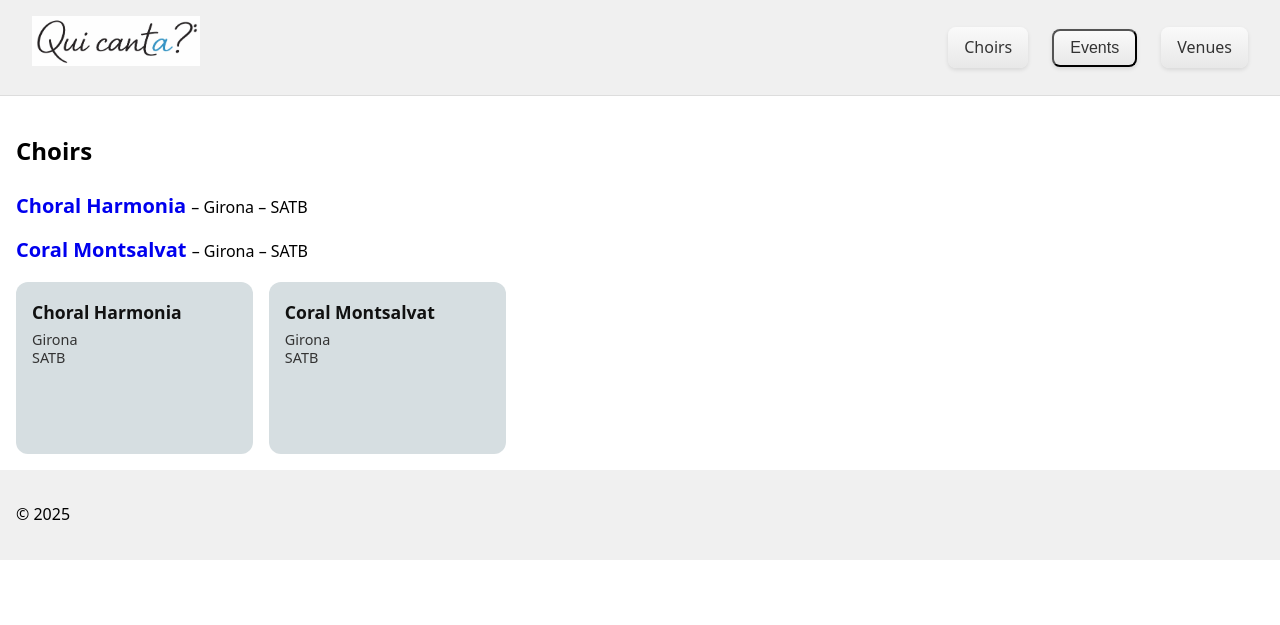
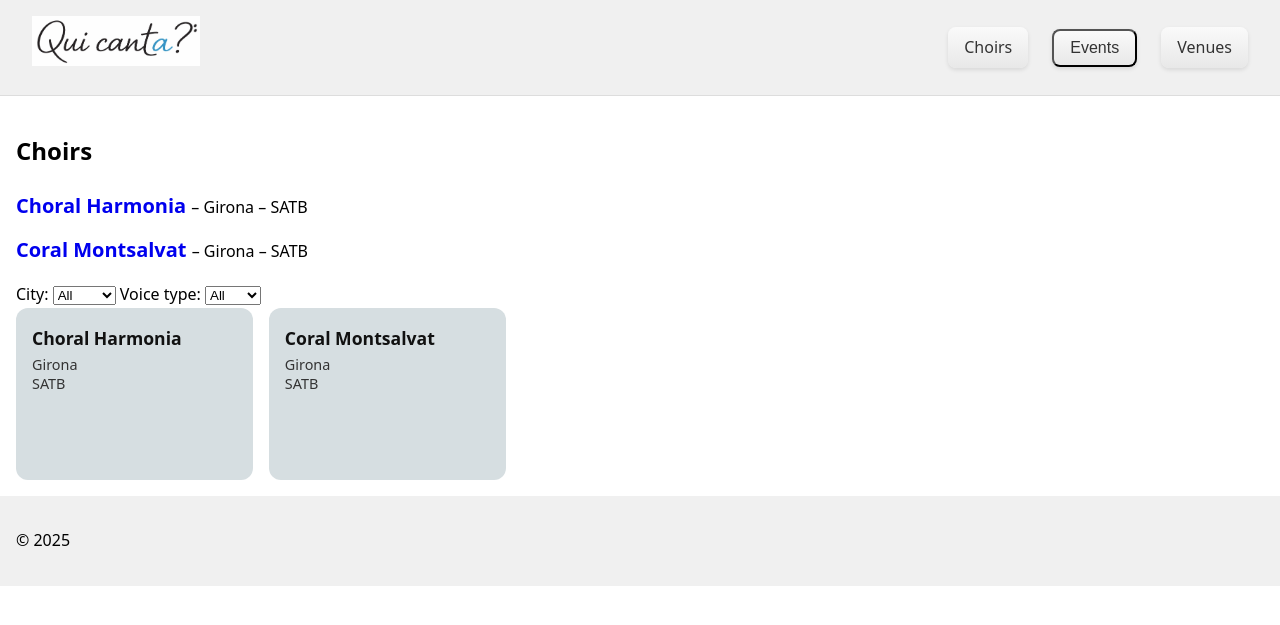
Before and after one commit to jllobera/quicanta, a Jekyll site: the page built from choirs.md, in a window 1280 px wide. Shown: the top 625 px of the page. Built offline with Jekyll 4.4.1, drawn with Linux system fonts in a browser that asks for light colours.

Commit message:
Implement city and voice type filters for choirs
Added filters for city and voice type to choir list.

```diff
--- a/choirs.md
+++ b/choirs.md
@@ -21,11 +21,38 @@ permalink: /choirs/
   {% endfor %}
 </ul>
 
+<div class="choir-filters">
+  <label>
+    City:
+    <select id="city-filter">
+      <option value="">All</option>
+      {% assign cities = site.choirs | map: "city" | uniq | sort %}
+      {% for city in cities %}
+        <option value="{{ city }}">{{ city }}</option>
+      {% endfor %}
+    </select>
+  </label>
+
+  <label>
+    Voice type:
+    <select id="voice-filter">
+      <option value="">All</option>
+      {% assign all_types = site.choirs | map: "voice_types" | compact | uniq | sort %}
+      {% for type in all_types %}
+        <option value="{{ type }}">{{ type }}</option>
+      {% endfor %}
+    </select>
+  </label>
+</div>
+
 <div class="choir-grid">
-  {% for choir in site.choirs %}
+  {% assign sorted_choirs = site.choirs | sort: "name" %}
+  {% for choir in sorted_choirs %}
     <a
       href="{{ choir.url | relative_url }}"
       class="choir-card"
+      data-city="{{ choir.city }}"
+      data-types="{{ choir.voice_types | join: ',' }}"
       style="
         --choir-color: {{ choir.color | default: '#cfd8dc' }};
         {% if choir.cover_image %}
@@ -47,3 +74,27 @@ permalink: /choirs/
     </a>
   {% endfor %}
 </div>
+
+<script>
+  const cityFilter = document.getElementById("city-filter");
+  const voiceFilter = document.getElementById("voice-filter");
+  const cards = document.querySelectorAll(".choir-card");
+
+  function applyFilters() {
+    const city = cityFilter.value;
+    const voice = voiceFilter.value;
+
+    cards.forEach(card => {
+      const cardCity = card.dataset.city;
+      const cardTypes = card.dataset.types.split(",");
+
+      const matchesCity = !city || cardCity === city;
+      const matchesVoice = !voice || cardTypes.includes(voice);
+
+      card.style.display = (matchesCity && matchesVoice) ? "" : "none";
+    });
+  }
+
+  cityFilter.addEventListener("change", applyFilters);
+  voiceFilter.addEventListener("change", applyFilters);
+</script>
```
